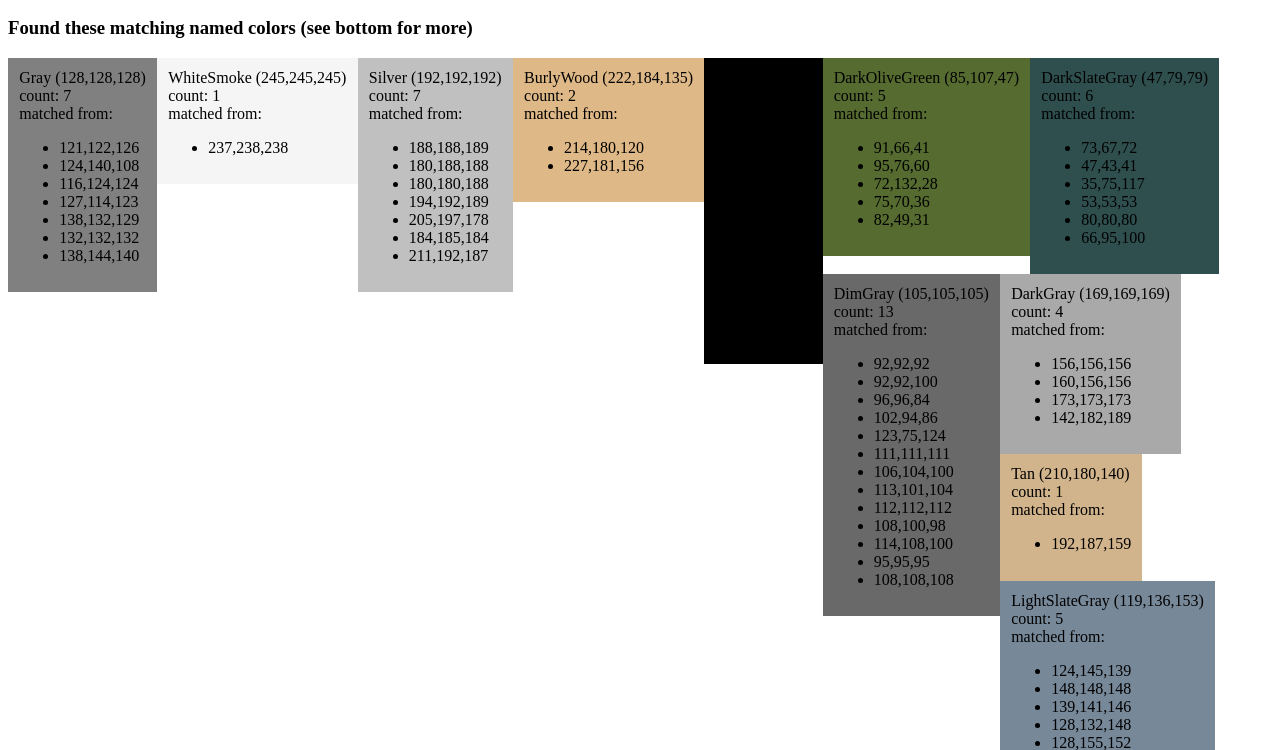
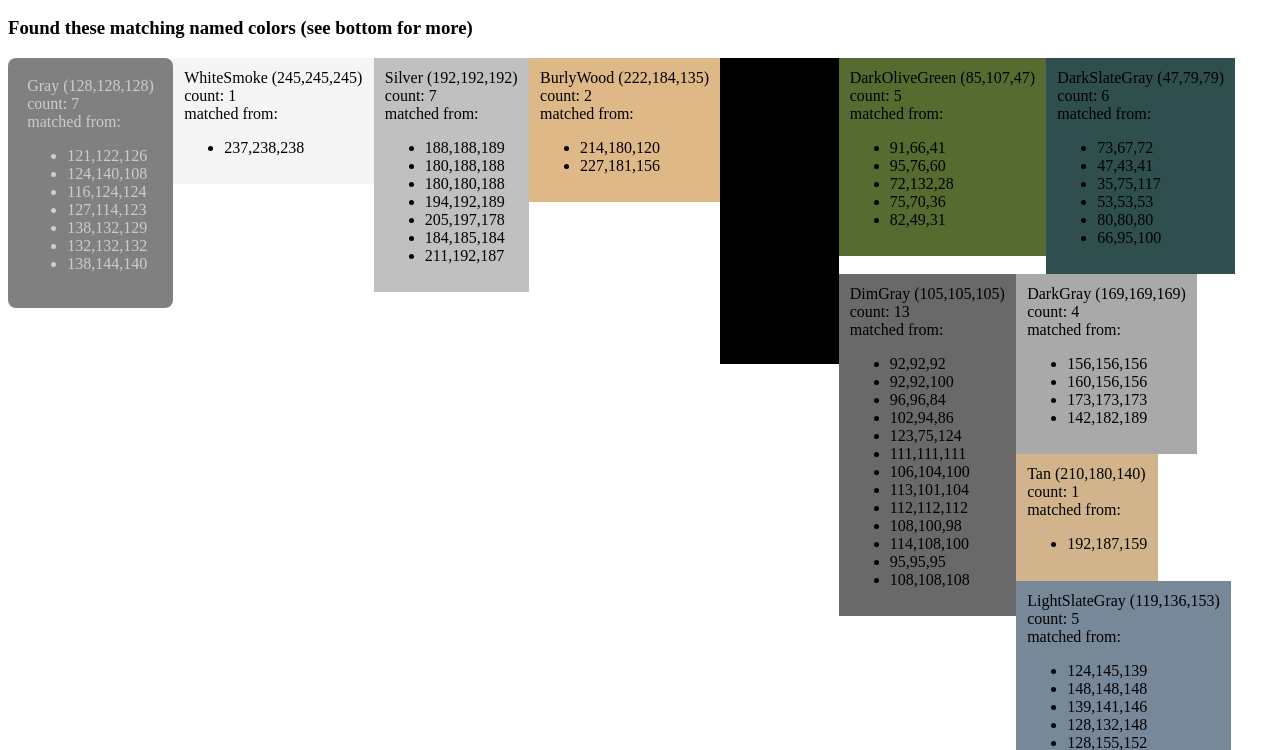
Before and after one commit to iHaveBecomeDeath/ImageColorSorting, a plain HTML site: page index.html in a window 1280 px wide. In both pictures the pointer is over the element 82 px from the left and 224 px from the top of the page. Shown: the part 50-800 px from the top of the page. Drawn offline with Linux system fonts and the light colour scheme.

Commit message:
Made hovering noticable

```diff
--- a/hej.css
+++ b/hej.css
@@ -10,6 +10,13 @@
 	.clrDiv {
 		float: left;
 		padding: 0.7em;
+	}
+	.clrDiv:hover{
+		color: #ccc;
+		webkit-border-radius: 0.5em;
+		-moz-border-radius: 0.5em;
+		border-radius: 0.5em;
+		padding:1.2em;
 	}
 	.imgDataContainer {
 		background-color:grey;
```
